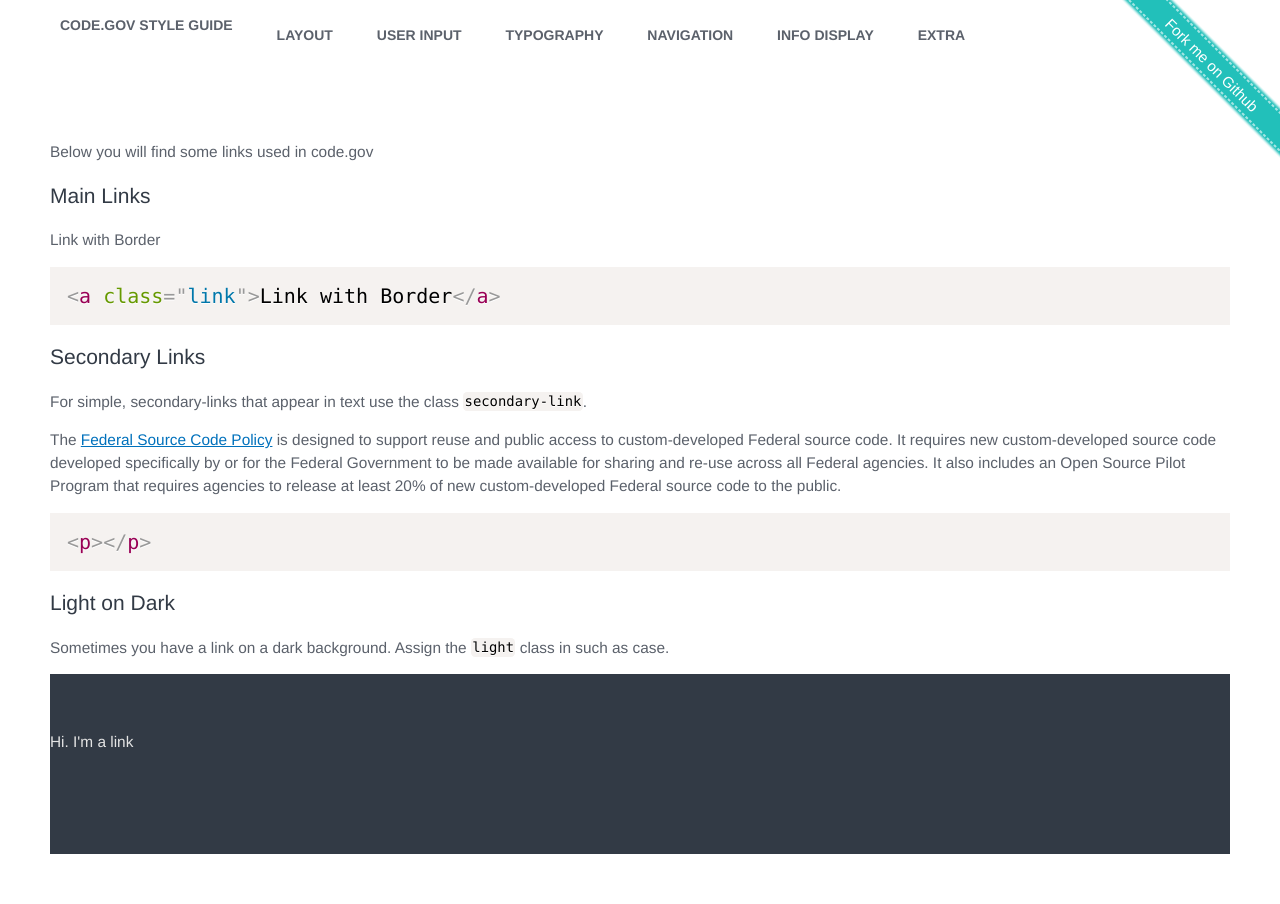
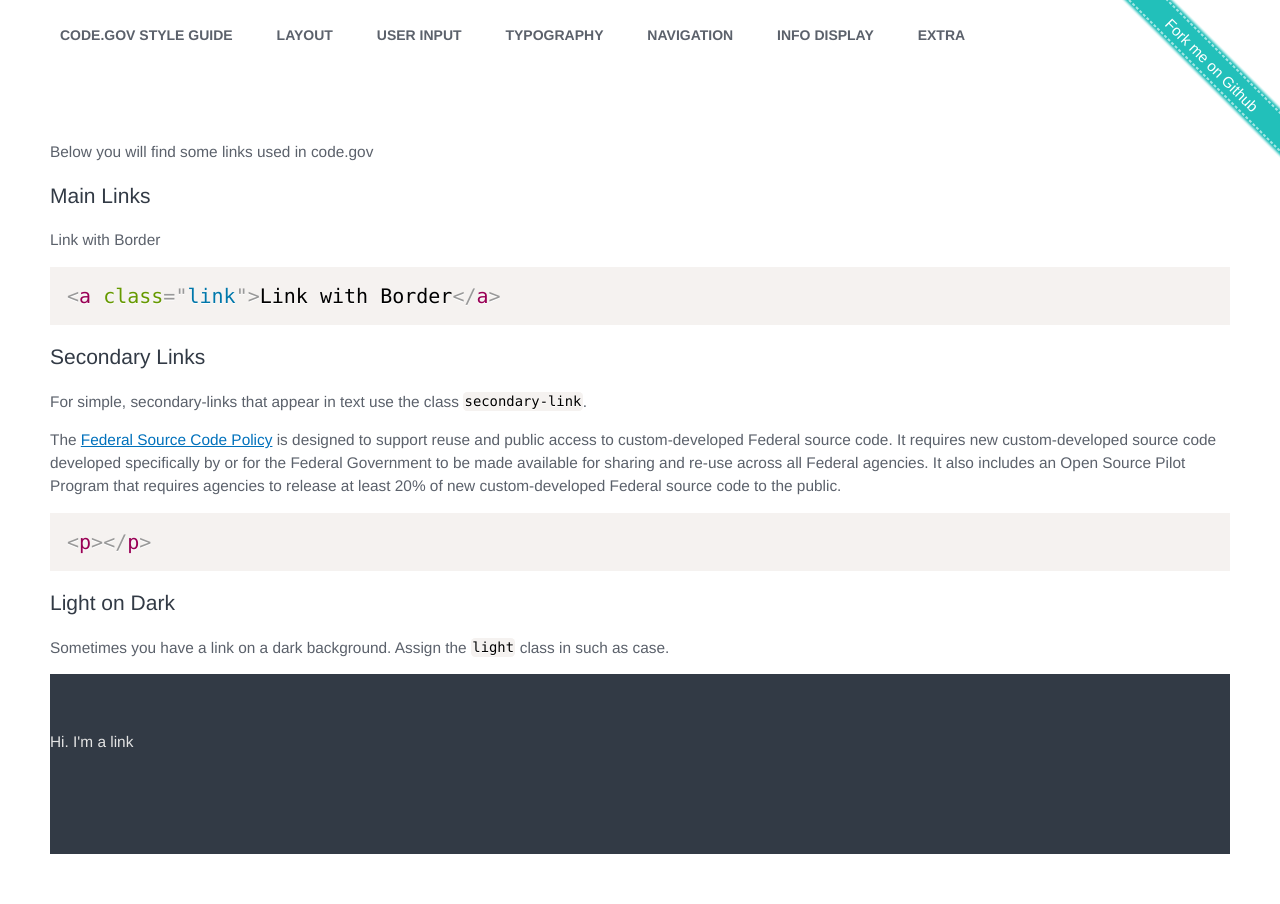
Before and after one commit to GSA/code-gov-style, a Jekyll site: the page built from components/links.md, in a window 1280 px wide. Built offline with Jekyll 4.4.1, drawn with Linux system fonts in a browser that asks for light colours.

Commit message:
style header option correctly when no second level

```diff
--- a/_sass/_headers.scss
+++ b/_sass/_headers.scss
@@ -36,7 +36,7 @@ header.main {
 
       > ul {
         > li {
-          > div {
+          > div, > a {
             color: $color-gray-lighter;
             &:hover {
               color: white;
@@ -196,7 +196,7 @@ header.main {
         }
 
         /* title of first level option */
-        > div {
+        > div, > a {
           border-bottom: 4px solid transparent;
           color: $color-gray;
           cursor: pointer;
@@ -265,21 +265,25 @@ header.main {
   }
 
   .fork_me {
-    cursor: pointer;
     position: fixed;
     right: 0;
     top: 0;
     z-index: 99;
 
-    &:hover {
-      rect {
-        fill: $brand-blue-dark !important;
-      }
-    }
-
     display: none;
     @media screen and (min-width: 1000px) {
       display: block;
     }
+
+    a {
+      cursor: pointer;
+      text-decoration: none;
+
+      &:hover {
+        rect {
+          fill: $brand-blue-dark !important;
+        }
+      }
+    }
   }
 }
```
